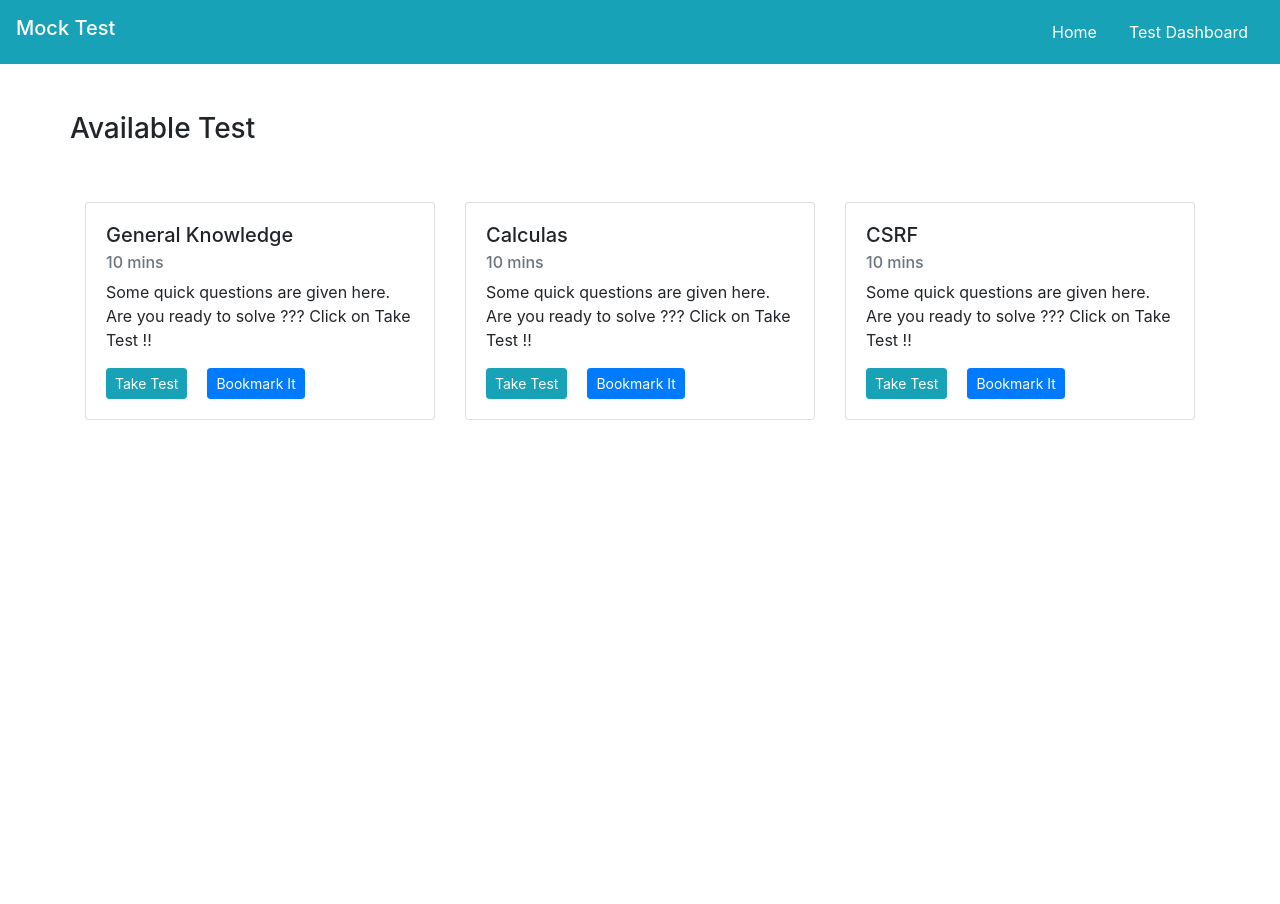
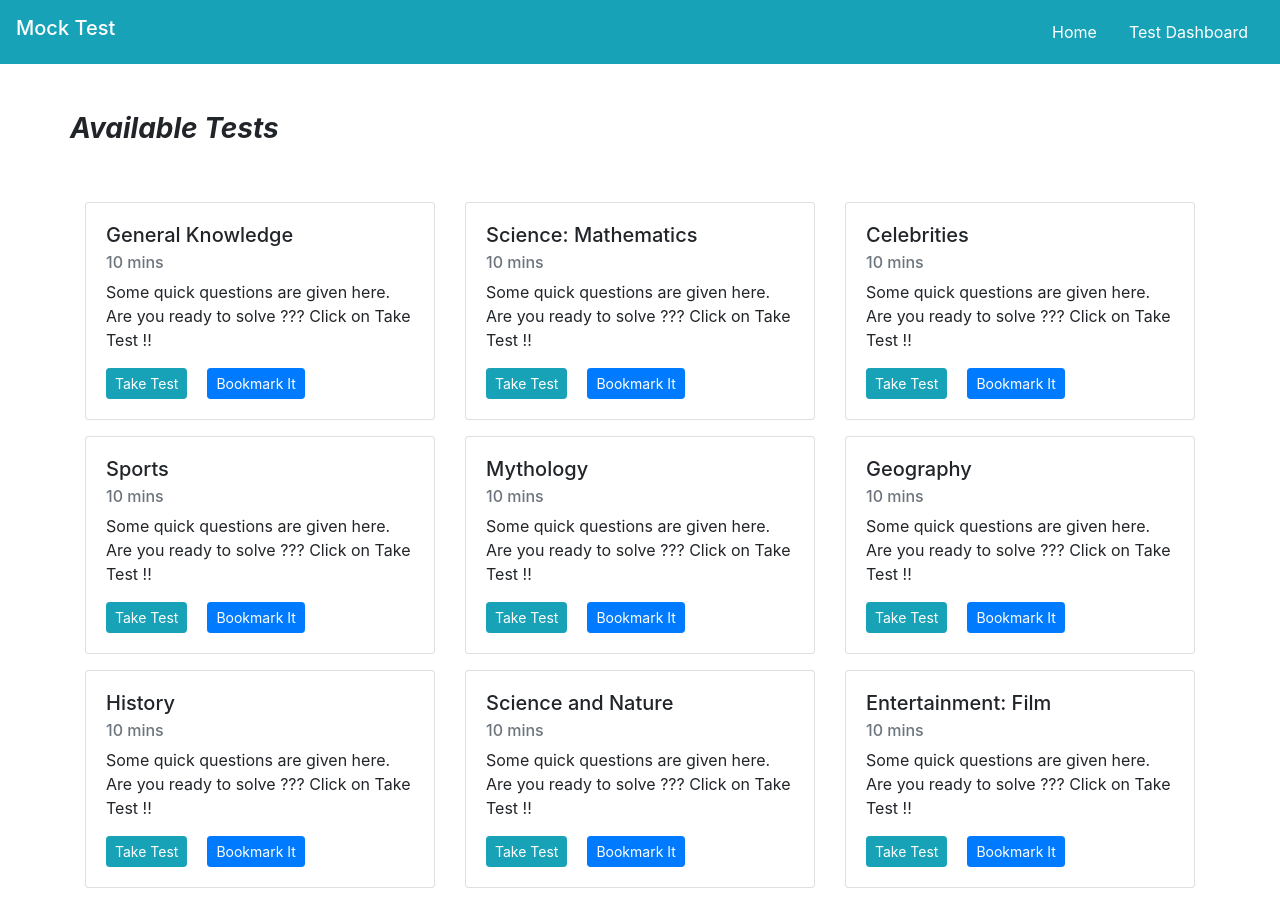
Before and after one commit to Ranjan-Das-cloud/mock-test, a React (Create React App) app: page / in a window 1280 px wide. Before the commit the page ends 800 px from the top, so only its background shows below. Built offline with nearby package versions, Linux system fonts and the light colour scheme.

Commit message:
Modifeied multiple features

```diff
--- a/src/home.js
+++ b/src/home.js
@@ -8,17 +8,41 @@ class Home extends Component {
             <div>
                 <div className="container mt-5">
                     <div className="row">
-                        <h3>Available Test</h3>
+                        <h3><i><b>Available Tests</b></i></h3>
                     </div>
                     <div className="row mt-5">
-                        <div className="col-4">
+                        <div className="col-4 mb-3">
                             <Card name="General Knowledge" id="9"/>
                         </div>
-                        <div className="col-4">
-                            <Card name="Calculas" id="10"/>
+                        <div className="col-4 mb-3">
+                            <Card name="Science: Mathematics" id="19"/>
                         </div>
-                        <div className="col-4">
-                            <Card name="CSRF" id="11"/>
+                        <div className="col-4 mb-3">
+                            <Card name="Celebrities" id="26"/>
+                        </div>
+
+                        <div className="col-4 mb-3">
+                            <Card name="Sports" id="21"/>
+                        </div>
+
+                        <div className="col-4 mb-3">
+                            <Card name="Mythology" id="20"/>
+                        </div>
+
+                        <div className="col-4 mb-3">
+                            <Card name="Geography" id="22"/>
+                        </div>
+
+                        <div className="col-4 mb-3">
+                            <Card name="History" id="23"/>
+                        </div>
+
+                        <div className="col-4 mb-3">
+                            <Card name="Science and Nature" id="17"/>
+                        </div>
+
+                        <div className="col-4 mb-3">
+                            <Card name="Entertainment: Film" id="11"/>
                         </div>
 
                     </div>
--- a/src/result.js
+++ b/src/result.js
@@ -10,7 +10,7 @@ class Submit extends Component {
                         <div className="col-6 offset-3">
                             <div className="card">
                                 <div className="card-body">
-                                    <h4>You scored {this.props.location.state.marks} marks</h4>
+                                    <h3 className="text-md-center">Yay !! You scored {this.props.location.state.marks} marks</h3>
                                 </div>
                             </div>
                         </div>
--- a/src/style.css
+++ b/src/style.css
@@ -5,3 +5,8 @@
 .fixed-card{
     min-height: 500px;
 }
+
+.image{
+    width: 100%;
+    height: 60px;
+}
```
